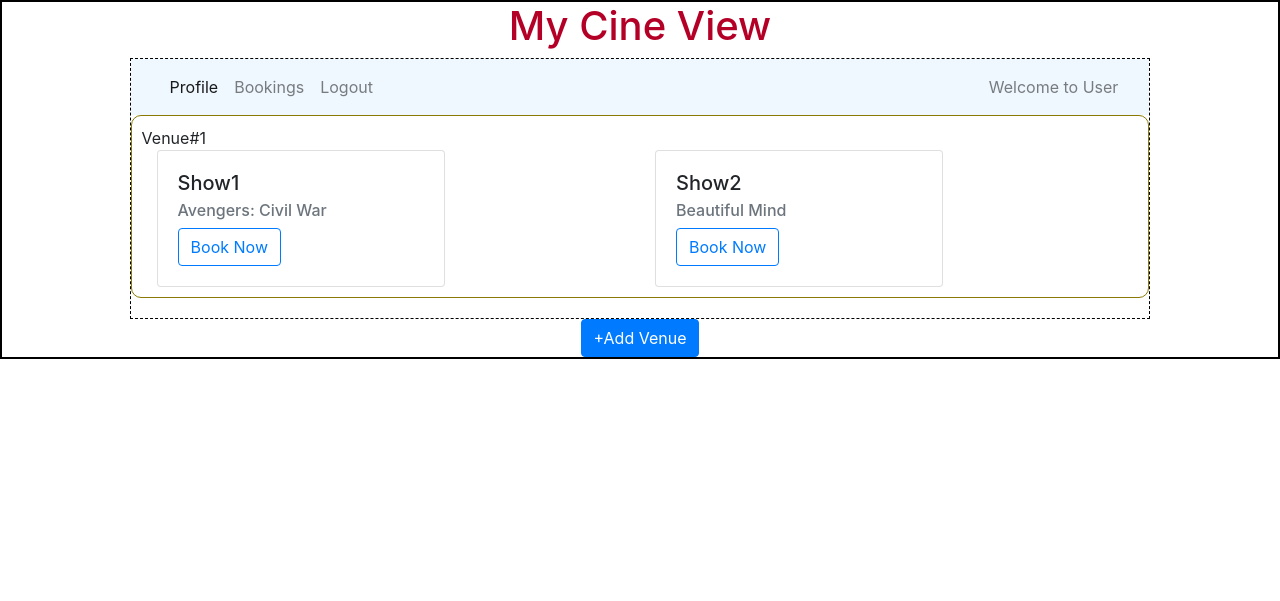
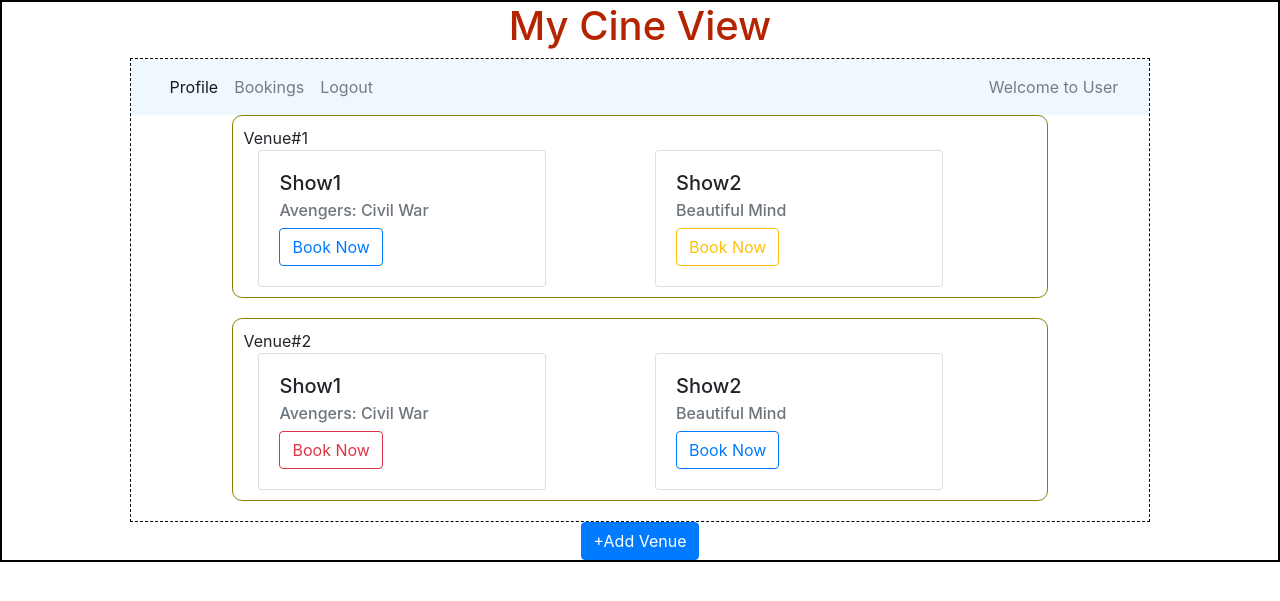
Before and after one commit to 21f1006385/My_Movie_App, a Python web app: template templates/user_dashboard.html in a window 1280 px wide. Shown: the top 601 px of the page. Run offline with Jinja, Linux system fonts and the light colour scheme; the template is opened without the code that fills it, so the values that code supplies are empty.

Commit message:
Simple html & css uses

```diff
--- a/static/styles/main.css
+++ b/static/styles/main.css
@@ -26,10 +26,11 @@
 }
 
 .outer_box{
-    border: 1px solid rgb(138,121,4);
+    border: 1px solid rgb(138, 127, 4);
     margin-top: 20px;
     margin: auto;
     padding: 10px;
+    width: 80%;
     border-radius: 10px;
     margin-bottom: 20px;
 
@@ -38,6 +39,6 @@
 .center{
     text-align: center;
     margin: auto;
-    color: rgb(180, 0, 39);
+    color: rgb(180, 36, 0);
 
 }
--- a/templates/admin_dashborad copy.html
+++ b/templates/admin_dashborad copy.html
@@ -9,7 +9,7 @@
         <div class="my_container">
             <div class="center"><h1>My Cine View</h1></div>
             <div class="my_panel">
-                <nav class="navbar navbar-expand-lg navbar-light" style="background-color:aliceblue">
+                <nav class="navbar navbar-expand-lg navbar-light" style="background-color:rgb(240, 255, 245)">
                     <div class="container-fluid">
                         <div class="collapse navbar-collapse d-flex justify-content-between" id="navbarText">
                             <ul class="navbar-nav mb-2 mb-lg-0">
@@ -52,10 +52,8 @@
                         </div>
                         <!-- End of venue -->
                       </div>
-
                     </div>
-                  </div>
-
+                </div>
             </div>
             <div class="center"><button type="button" class="btn btn-primary">+Add Venue</button></div>
         </div>
--- a/templates/user_dashboard.html
+++ b/templates/user_dashboard.html
@@ -29,6 +29,7 @@
                         </div>
                     </div>
                 </nav>
+                <!--Venue 1 started here-->
                 <div class="outer_box">
                     Venue#1
                     <div class="container">
@@ -45,7 +46,39 @@
                                 <!-- End of Show1 -->
                             </div>
                             <div class="col">
-                            <!-- Show 2 card here -->
+                                <!-- Show 2 card here -->
+                                <div class="card" style="width: 18rem;">
+                                    <div class="card-body">
+                                        <h5 class="card-title">Show2</h5>
+                                        <h6 class="card-subtitle mb-2 text-muted">Beautiful Mind</h6>
+                                        <button type="button" class="btn btn-outline-warning">Book Now</button>
+                                    </div>
+                                </div>
+                                <!-- End of show 2-->
+                            </div>
+                        </div>
+                    </div>
+                </div>
+                <!-- End of venue 1 -->
+
+                <!--Venue 2 started here-->
+                <div class="outer_box">
+                    Venue#2
+                    <div class="container">
+                        <div class="row">
+                            <div class="col">
+                                <!-- Show 1 card here -->
+                                <div class="card" style="width: 18rem;">
+                                    <div class="card-body">
+                                        <h5 class="card-title">Show1</h5>
+                                        <h6 class="card-subtitle mb-2 text-muted">Avengers: Civil War</h6>
+                                        <button type="button" class="btn btn-outline-danger">Book Now</button>
+                                    </div>
+                                </div>
+                                <!-- End of Show1 -->
+                            </div>
+                            <div class="col">
+                                <!-- Show 2 card here -->
                                 <div class="card" style="width: 18rem;">
                                     <div class="card-body">
                                         <h5 class="card-title">Show2</h5>
@@ -53,13 +86,12 @@
                                         <button type="button" class="btn btn-outline-primary">Book Now</button>
                                     </div>
                                 </div>
-                            <!-- End of show 2-->
+                                <!-- End of show 2-->
                             </div>
-
                         </div>
                     </div>
                 </div>
-                <!-- End of venue 1          -->
+                <!-- End of venue 2 -->
             </div>
             <div class="center"><button type="button" class="btn btn-primary">+Add Venue</button></div>
         </div>
```
Also changed, not shown: templates/index.html (added, +11 -0 lines), templates/signup.html (+5 -6 lines).
